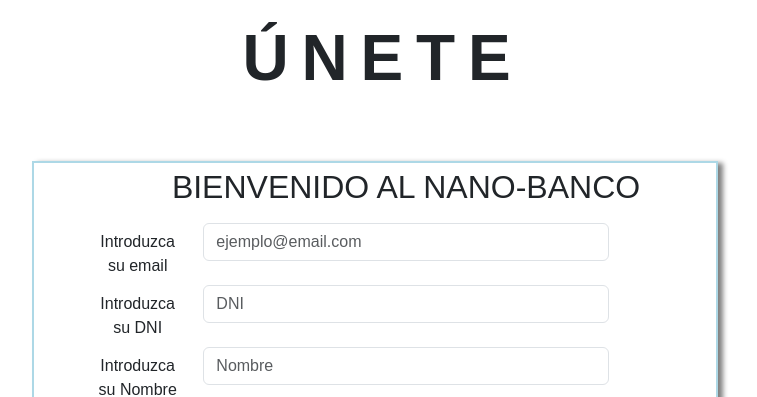
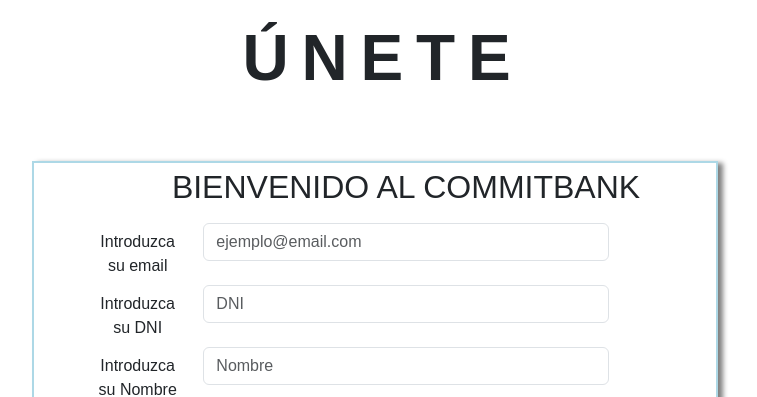
Before and after one commit to Santirs10/TFG, a PHP site: page /register.php in a window 1280 px wide. Shown: the top 397 px of the page, without its empty margins (265-1022 px from the left). Run offline with PHP 8.4, Linux system fonts and the light colour scheme; some libraries are stand-ins or nearby versions.

Commit message:
1.0.1 CommitBank

```diff
--- a/WEB/index.html
+++ b/WEB/index.html
@@ -56,7 +56,7 @@
 
     <div class="container">
         <!-- Hero -->
-        <h3>Bienvenido al <strong>Nano Banco</strong></h3>
+        <h3>Bienvenido al <strong>CommitBank</strong></h3>
         <section class="hero">
             <p>Tu entidad bancaria de confianza </p>
         </section>
--- a/WEB/login.php
+++ b/WEB/login.php
@@ -160,7 +160,7 @@ $conn->close();
                 </lord-icon>
             </div>
             <div class="login">
-                Bienvenido al nano-banco
+                Bienvenido al CommitBank
             </div>
             <div class="form-group row">
                 <label for="staticEmail" class="col-sm-2 col-form-label">Introduzca su DNI</label>
--- a/WEB/register.php
+++ b/WEB/register.php
@@ -122,7 +122,7 @@
                 </lord-icon>
             </div>
             <div class="login">
-                Bienvenido al nano-banco
+                Bienvenido al CommitBank
             </div>
             <div class="form-group row">
                 <label for="staticEmail" class="col-sm-2 col-form-label">Introduzca su email</label>
```
